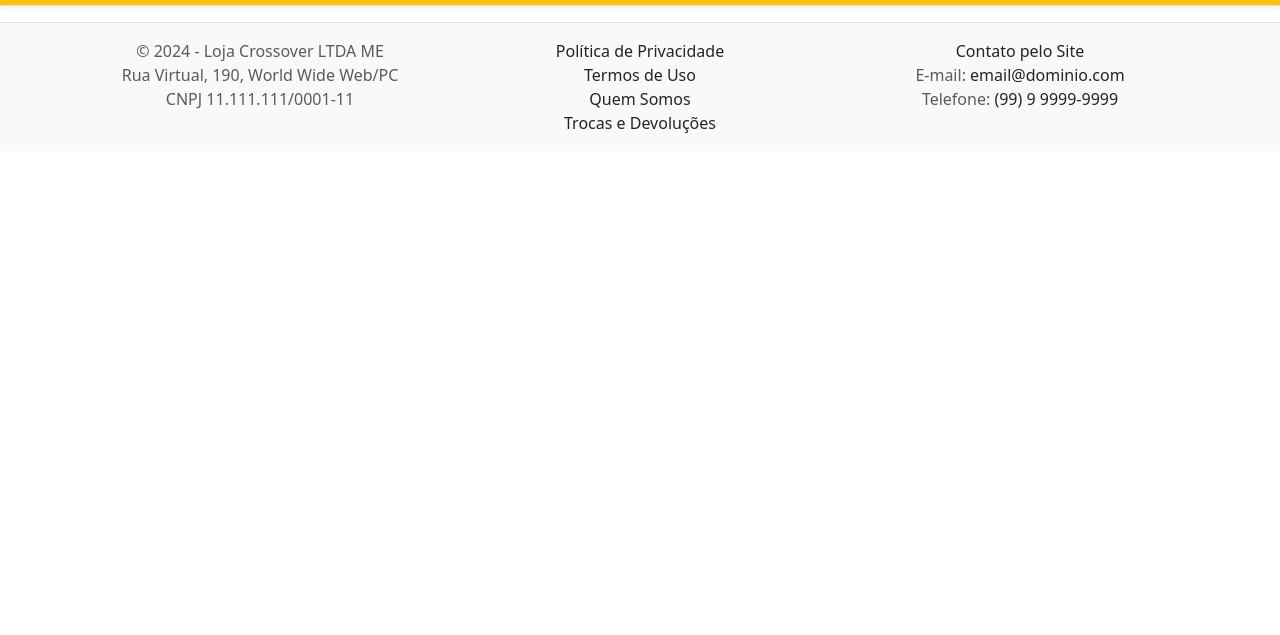
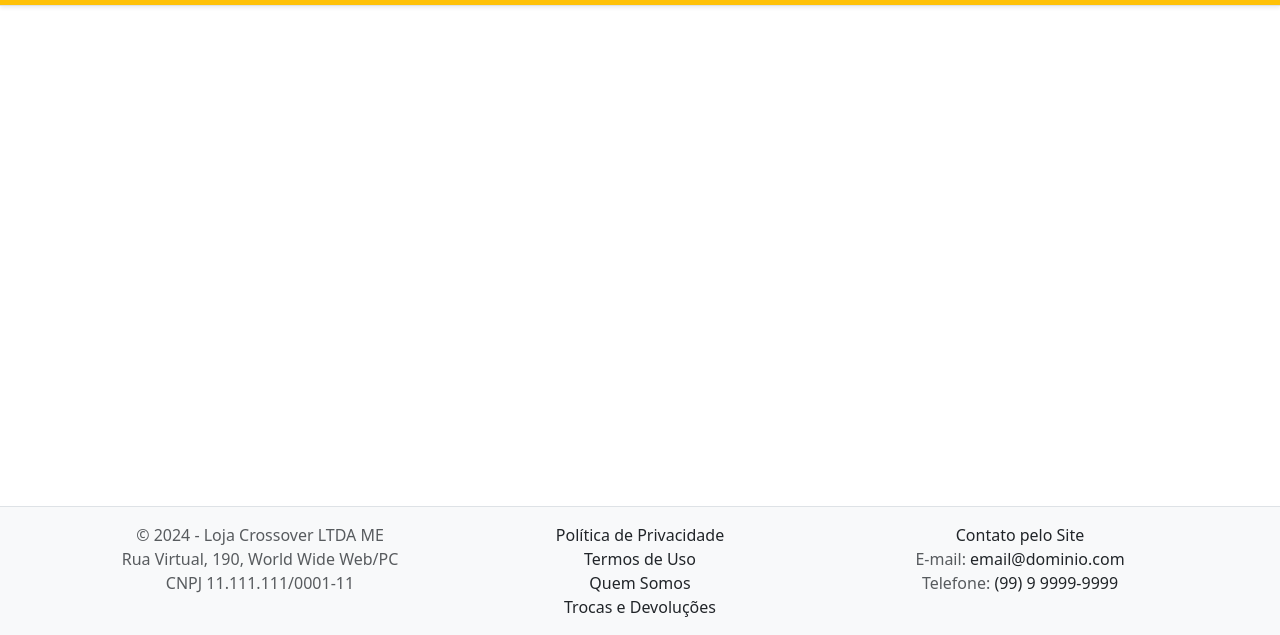
Before and after one commit to Captain-not-so-obvious/loja-crossover, a website: page index.html in a window 1280 px wide. Shown: the part 165-800 px from the top of the page. Drawn offline with nearby package versions, Linux system fonts and the light colour scheme.

Commit message:
Update style.css

```diff
--- a/css/style.css
+++ b/css/style.css
@@ -1,3 +1,7 @@
 body {
     min-width: 372px;
 }
+
+.wrapper {
+    min-height: 100vh;
+}
```
